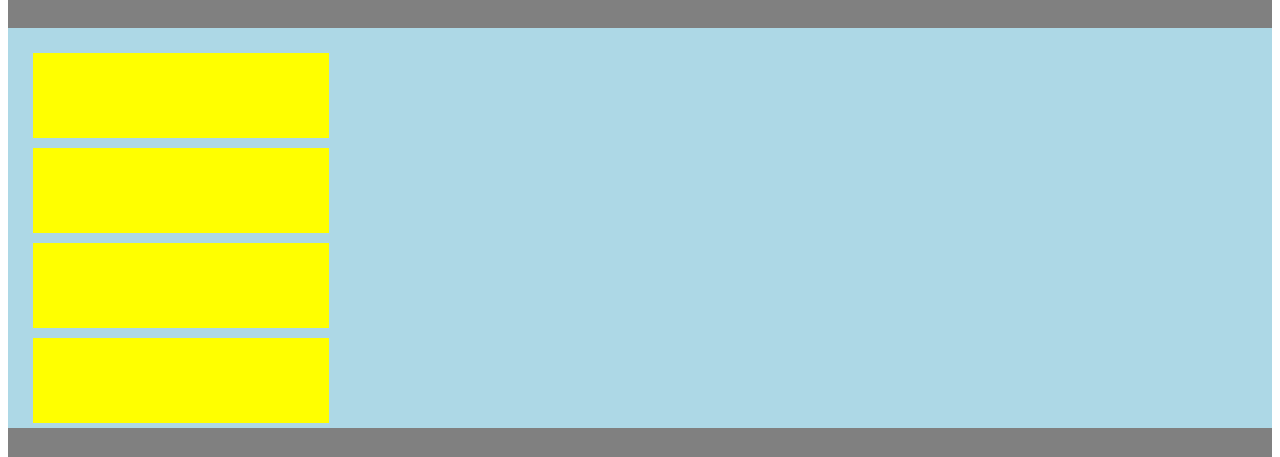
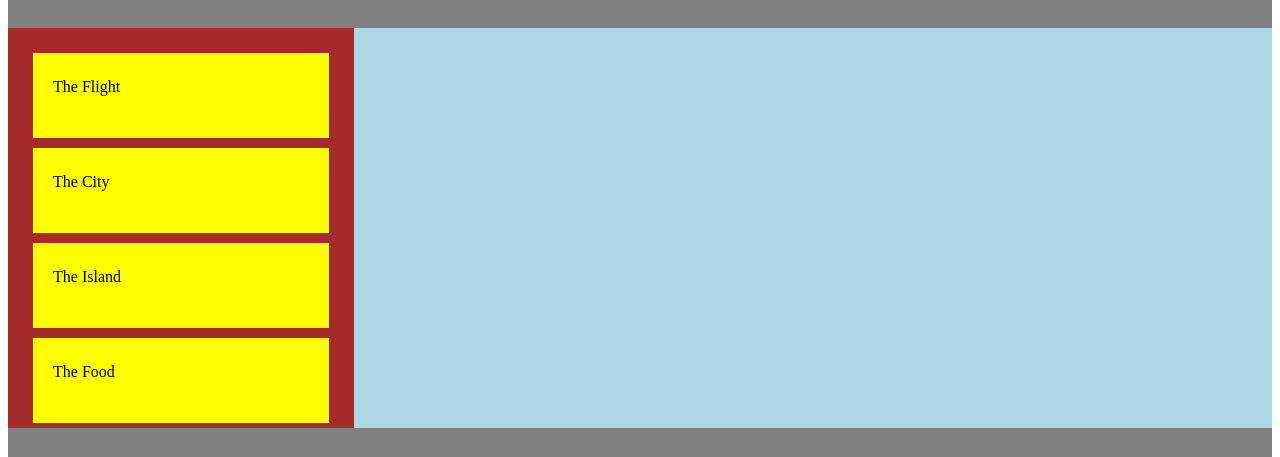
Before and after one commit to Technicalmohsinraza/Saylani-Work-sunday, a plain HTML site: page SaylaniWork/index.html in a window 1280 px wide. Shown: the part 80-537 px from the top of the page. Drawn offline with Linux system fonts and the light colour scheme.

Commit message:
(index.html)(style.css)
navigationdesign

```diff
--- a/SaylaniWork/index.html
+++ b/SaylaniWork/index.html
@@ -11,10 +11,10 @@
         </div>
         <div id="maincontent">
             <div id="navigation">
-                <div class="navItem"></div>
-                <div class="navItem"></div>
-                <div class="navItem"></div>
-                <div class="navItem"></div>
+                <div class="navItem">The Flight</div>
+                <div class="navItem">The City</div>
+                <div class="navItem">The Island</div>
+                <div class="navItem">The Food</div>
             </div>
             <div id="content">
                 <h2></h2>
--- a/SaylaniWork/style.css
+++ b/SaylaniWork/style.css
@@ -15,7 +15,7 @@
 }
 
 #navigation {
-    /* background-color: brown; */
+    background-color: brown;
     height: 370px;
     width: 25%;
     padding: 15px;
```
